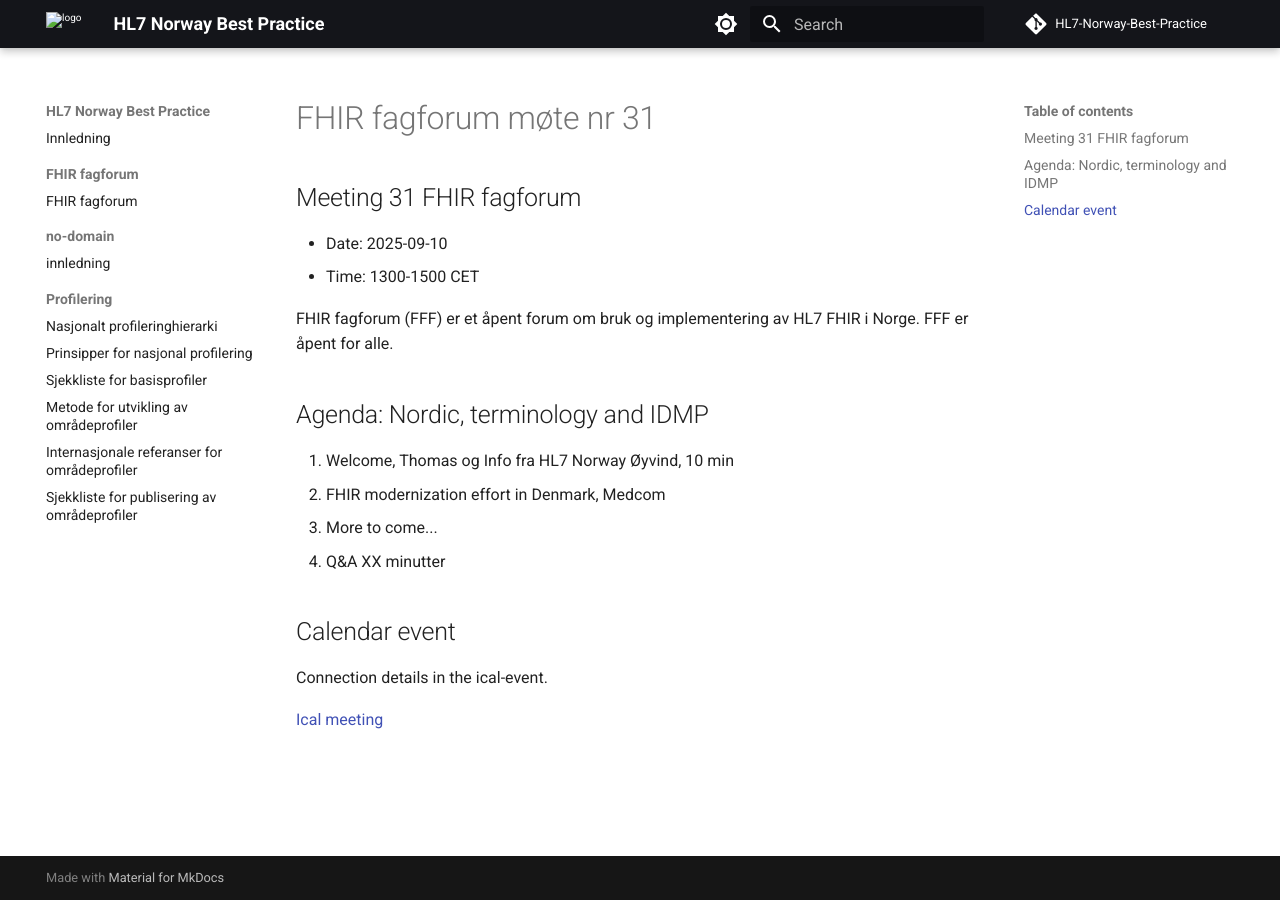
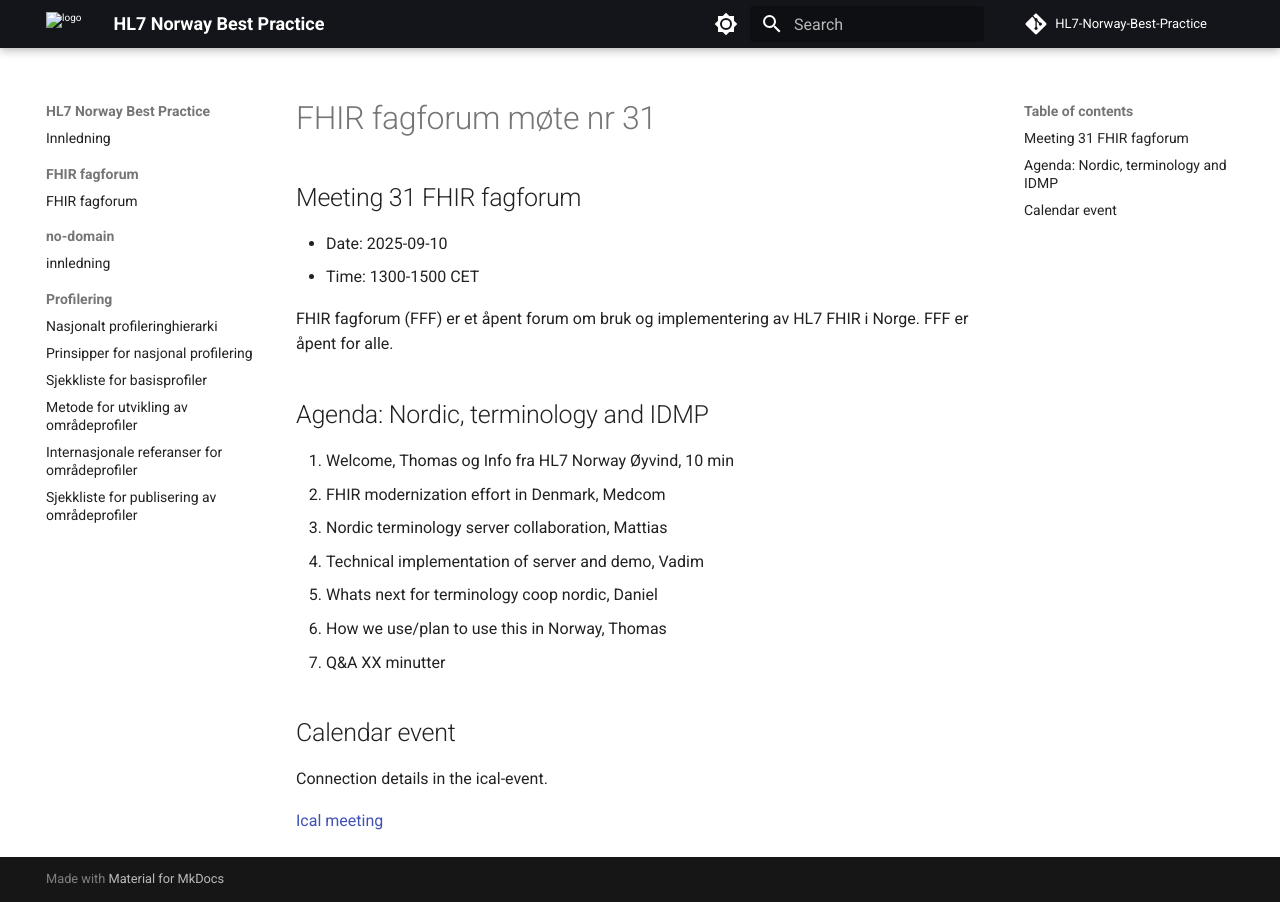
Before and after one commit to HL7Norway/best-practice, an MkDocs documentation site: the page built from docs/FHIR-faglig-forum/_agenda/2025-09-10-agenda.md, in a window 1280 px wide. Built offline with MkDocs 1.6.1 and Material for MkDocs 9.7.7, drawn with Linux system fonts in a browser that asks for light colours; comment, search, counter and statistics services are not loaded.

Commit message:
Agenda 31

```diff
--- a/docs/FHIR-faglig-forum/_agenda/2025-09-10-agenda.md
+++ b/docs/FHIR-faglig-forum/_agenda/2025-09-10-agenda.md
@@ -17,8 +17,11 @@
 
 1. Welcome, Thomas og Info fra HL7 Norway Øyvind, 10 min
 2. FHIR modernization effort in Denmark, Medcom
-3. More to come...
-4. Q&A XX minutter
+3. Nordic terminology server collaboration, Mattias
+4. Technical implementation of server and demo, Vadim
+5. Whats next for terminology coop nordic, Daniel
+6. How we use/plan to use this in Norway, Thomas
+7. Q&A XX minutter
 
 ## Calendar event
 
```
